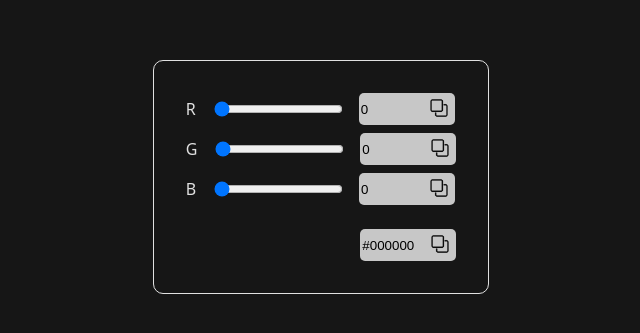
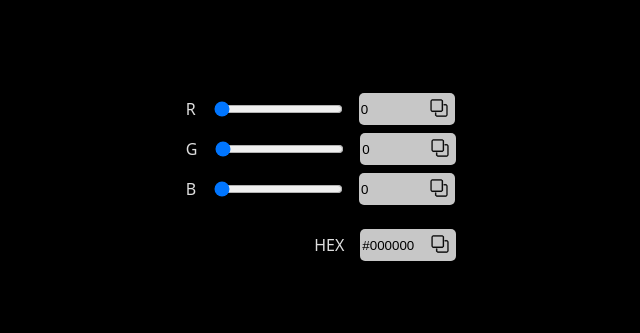
Before and after one commit to andrec2709/colorpicker-react, a React (Vite) app: page / in a window 1280 px wide. Shown: the part 223-556 px from the top of the page, without its empty margins (319-959 px from the left). Built offline with nearby package versions, Linux system fonts and the light colour scheme.

Commit message:
major changes

```diff
--- a/src/App.css
+++ b/src/App.css
@@ -5,7 +5,7 @@
 #root {
   margin: 0 auto;
   text-align: center;
-  border: 1px solid ;
+  border: 1px solid black;
   border-radius: 10px;
   padding: 2rem;
   display: grid;
@@ -15,6 +15,7 @@
   "c c" auto
   ". d" auto / auto auto;
   row-gap: .5rem;
+  box-shadow: .4rem .4rem rgb(0, 0, 0);
 }
 
 #red-slider {
@@ -31,16 +32,16 @@
   grid-area: d;
 }
 
-.slider-container {
+.labeled-container {
   display: flex;
   align-items: center;
 }
 
-.slider-container > span {
+.labeled-container > span {
   margin-right: 1rem;
 }
 
-.slider-container > input {
+.labeled-container > input {
   margin-right: 1rem;
 }
 
--- a/src/App.jsx
+++ b/src/App.jsx
@@ -11,9 +11,29 @@ function Field({ value, onChange, color, id }) {
       .then(() => { console.log('success') }, () => { console.log('fail') });
   }
 
+  async function handlePaste(e) {
+    e.preventDefault();
+
+    await navigator.clipboard
+      .readText()
+      .then((clipText) => {
+        const color = e.target.dataset.color;
+
+        switch (color) {
+          case 'hex':
+            clipText = clipText.replace('#', '');
+            e.target.value = `#${clipText.slice(0, 6)}`;
+            break;
+          default:
+            e.target.value = clipText;
+            break;
+        }
+      });
+  }
+
   return (
     <div className='field-container' id={id}>
-      <input min={0} max={255} value={value} onChange={onChange} type='text' data-color={color} />
+      <input min={0} max={255} value={value} onChange={onChange} onPaste={handlePaste} type='text' data-color={color} />
       <button onClick={handleCopy}>
         <img src='/src/assets/copy.png'></img>
       </button>
@@ -21,24 +41,30 @@ function Field({ value, onChange, color, id }) {
   );
 }
 
-function LabeledComponent({ label, content }) {
+function LabeledComponent({ label, id, children }) {
   return (
-    <div className='labeled-container'>
+    <div className='labeled-container' id={id}>
       <span>{label}</span>
-      {content}
+      {children}
     </div>
   );
 }
 
-function Slider({ label, value, onChange, color, id }) {
+function Slider({ label, value, onChange, color, id, min = 0, max = 255 }) {
+
   return (
-    <>
-      <div className='slider-container' id={id}>
-        <span>{label}</span>
-        <input type="range" value={value} onChange={onChange} data-color={color} min={0} max={255} />
-        <Field value={value} onChange={onChange} color={color} />
-      </div>
-    </>
+    <LabeledComponent id={id} label={label}>
+      <input type="range" value={value} onChange={onChange} data-color={color} min={min} max={max} />
+      <Field value={value} onChange={onChange} color={color} />
+    </LabeledComponent>
+  );
+}
+
+function HexField({ value, id, label, onChange }) {
+  return (
+    <LabeledComponent id={id} label={label}>
+      <Field value={value} onChange={onChange} color='hex' />
+    </LabeledComponent>
   );
 }
 
@@ -46,11 +72,12 @@ export default function ColorPickerApp() {
   const [red, setRed] = useState(0);
   const [green, setGreen] = useState(0);
   const [blue, setBlue] = useState(0);
-  const [rgb, setRgb] = useState([red, green, blue]);
   const [hex, setHex] = useState(
-    `#${rgb[0].toString(16).padStart(2, '0')}${rgb[1].toString(16).padStart(2, '0')}${rgb[2].toString(16).padStart(2, '0')}`
+    `#${red.toString(16).padStart(2, '0')}${green.toString(16).padStart(2, '0')}${blue.toString(16).padStart(2, '0')}`
   );
-  console.log(hex);
+  const root = document.documentElement;
+  root.style.backgroundColor = `rgb(${red}, ${green}, ${blue})`;
+
 
   function handleChange(e) {
     const color = e.target.dataset.color;
@@ -79,11 +106,31 @@ export default function ColorPickerApp() {
         break;
     }
 
-    setRgb([nextRed, nextGreen, nextBlue]);
     setHex(`#${nextRed.toString(16).padStart(2, '0')}${nextGreen.toString(16).padStart(2, '0')}${nextBlue.toString(16).padStart(2, '0')}`)
+  }
 
-    const root = document.documentElement;
-    root.style.backgroundColor = `rgb(${nextRed}, ${nextGreen}, ${nextBlue})`;
+  function handleHexChange(e) {
+    let value = e.target.value;
+
+    if (/^#[a-fA-F0-9]{0,6}$/.test(value)) {
+
+      setHex(value);
+
+      value = value.replace('#', '');
+
+      const nextRed = parseInt(value.slice(0, 2).padStart(2, '0'), 16);
+      const nextGreen = parseInt(value.slice(2, 4).padStart(2, '0'), 16);
+      const nextBlue = parseInt(value.slice(4, 6).padStart(2, '0'), 16);
+
+      setRed(nextRed);
+      setGreen(nextGreen);
+      setBlue(nextBlue);
+
+
+    } else {
+      return;
+    }
+
   }
 
   return (
@@ -91,7 +138,7 @@ export default function ColorPickerApp() {
       <Slider label='R' value={red} onChange={handleChange} color='red' id='red-slider' />
       <Slider label='G' value={green} onChange={handleChange} color='green' id='green-slider' />
       <Slider label='B' value={blue} onChange={handleChange} color='blue' id='blue-slider' />
-      <Field value={hex} id='hex-field' />
+      <HexField value={hex} id='hex-field' label='HEX' onChange={handleHexChange} />
     </>
   );
 }
--- a/src/index.css
+++ b/src/index.css
@@ -5,7 +5,7 @@
 
   color-scheme: light dark;
   color: rgba(255, 255, 255, 0.87);
-  background-color: #161616;
+  background-color: #000000;
 
   font-synthesis: none;
   text-rendering: optimizeLegibility;
```
